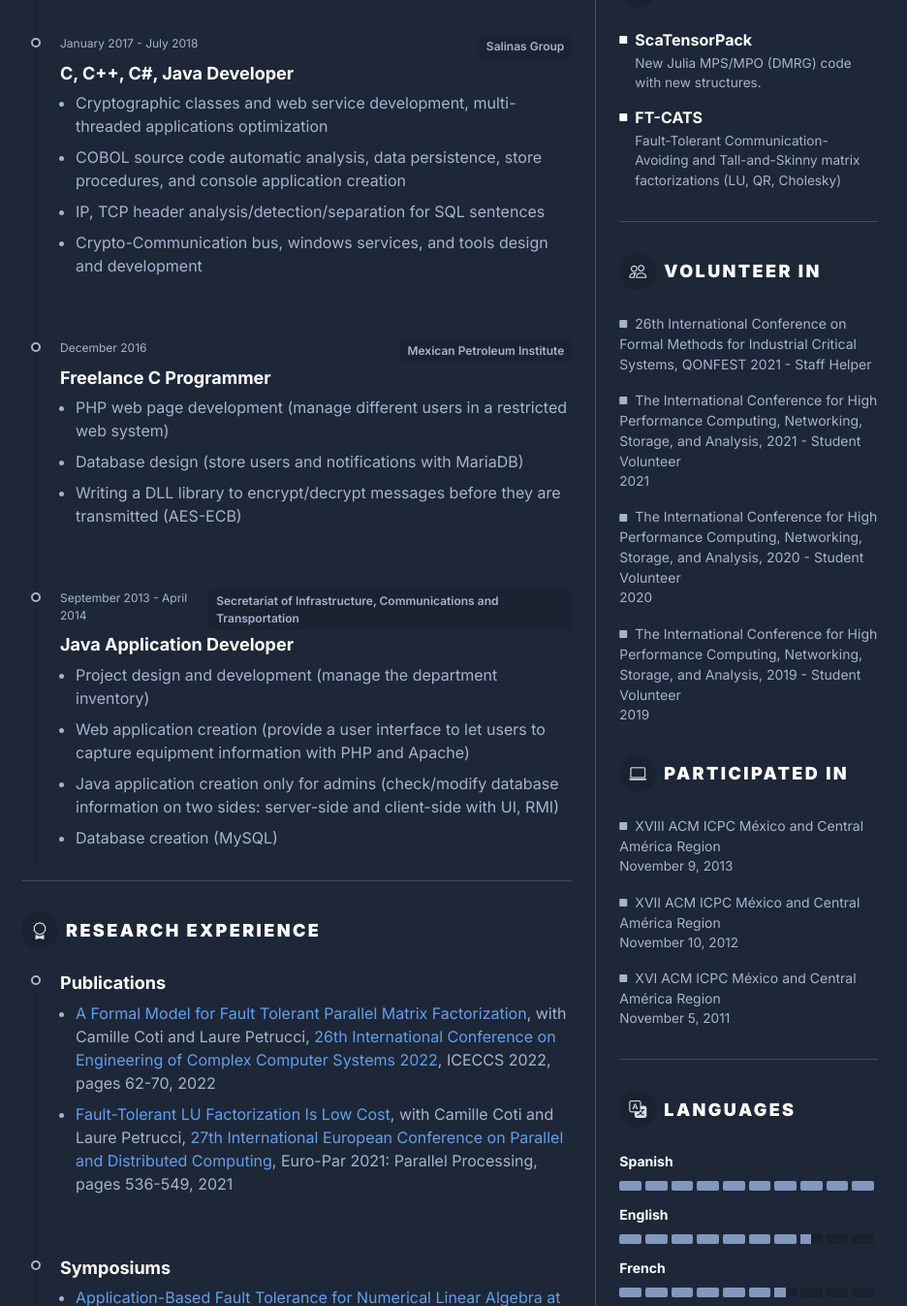
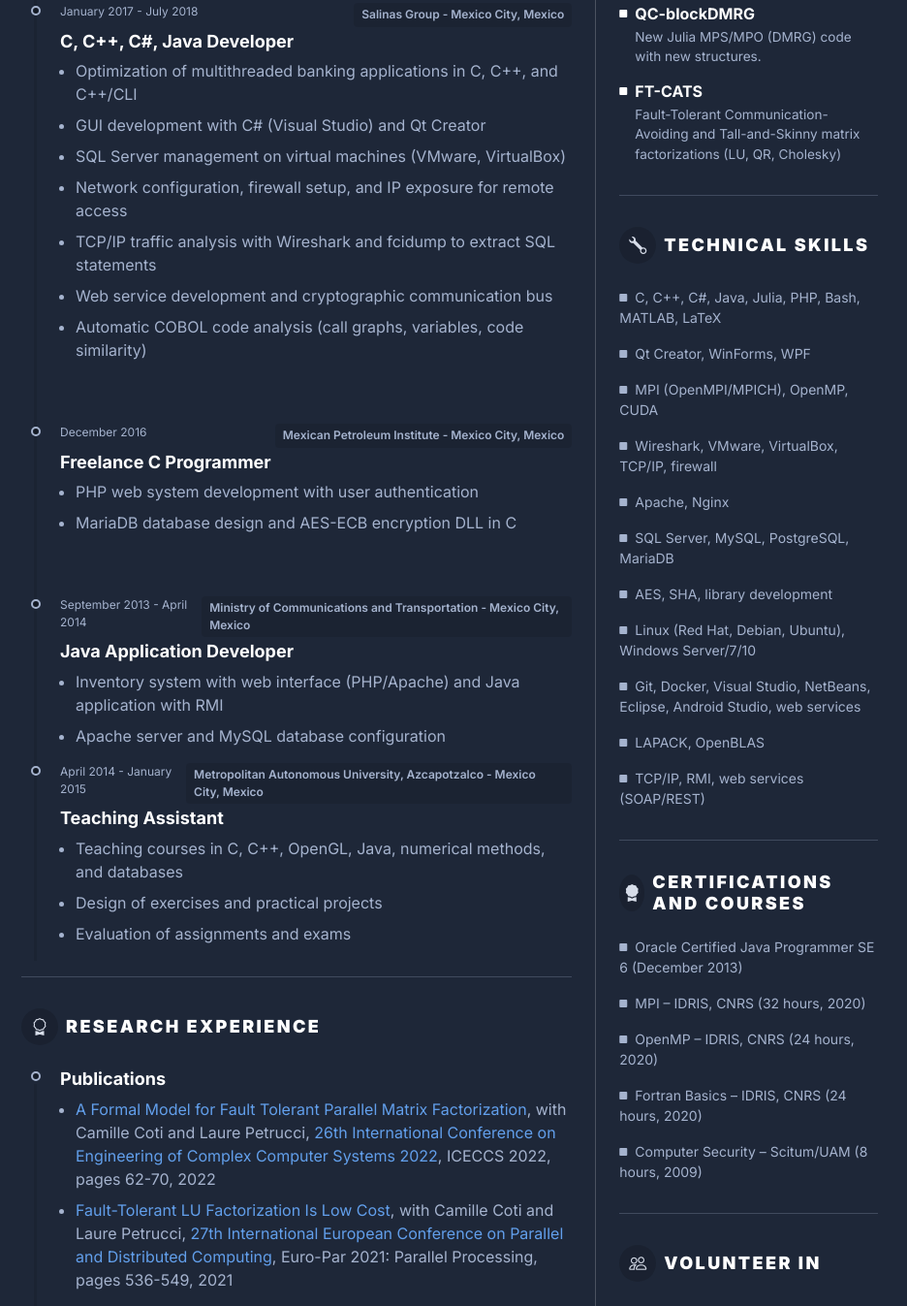
Before and after one commit to dtorres2111/dtorres2111.github.io, a plain HTML site: page index.html in a window 1280 px wide. Shown: the part 1309-2656 px from the top of the page at 97% size, without its empty margins (176-1112 px from the left). Drawn offline with nearby package versions, Linux system fonts and the light colour scheme.

Commit message:
Updating website

```diff
--- a/index.html
+++ b/index.html
@@ -38,7 +38,7 @@
 					<div class="resume-wrapper mx-auto rounded-2">
 						<div class="resume-header px-4 px-lg-5">
 							<div class="resume-profile-holder text-center">
-								<img class="resume-profile-pic rounded-circle" src="assets/images/Daniel.jpg" alt="image">
+								<img class="resume-profile-pic rounded-circle" src="assets/images/daniel.jpg" alt="image">
 								<h2 class="resume-name text-uppercase">Daniel Torres</h2>
 								<div class="resume-role-title text-uppercase">Research Engineer</div>
 								<div class="resume-contact mt-4">
@@ -46,10 +46,9 @@
 										<li class="list-inline-item me-md-3 me-lg-5"><i class="resume-contact-icon bi bi-telephone-inbound me-2"></i>(+33) 6-18-12-77-68</li>
 										<li class="list-inline-item me-md-3 me-lg-5">
 											<i class="resume-contact-icon bi bi-envelope me-2"></i>daniel.torres-gonzales@inria.fr <br>
-											<i class="resume-contact-icon bi bi-envelope me-2"></i>torres@lipn.univ-paris13.fr <br>
-											<i class="resume-contact-icon bi bi-envelope me-2"></i>dtorres@computacion.cs.cinvestav.mx <br>
+											<i class="resume-contact-icon bi bi-envelope me-2"></i>king_datg@hotmail.com <br>
 										</li>
-										<li class="list-inline-item me-lg-5"><i class="resume-contact-icon bi bi-globe me-2"></i>lipn.univ-paris13.fr/~torres/</li>
+										<li class="list-inline-item me-lg-5"><i class="resume-contact-icon bi bi-globe me-2"></i>dtorres2111.github.io/</li>
 									</ul>
 								</div><!--//resume-contact-->
 							</div><!--//profile-holder-->
@@ -75,18 +74,18 @@
 										    <article class="resume-timeline-item position-relative pb-5">
 											    <div class="resume-timeline-item-header mb-2">
 												    <div class="resume-position-meta d-flex justify-content-between mb-1">
-													    <div class="resume-position-time">January 2022 - December 2024</div>
-													    <div class="resume-company-name">Sorbonne Université</div>
+													    <div class="resume-position-time">January 2022 - February 2026</div>
+													    <div class="resume-company-name">Jacques-Louis Lions Laboratory, Sorbonne University - Paris, France</div>
 												    </div>
 											        <h3 class="resume-position-title mb-1">Research Engineer</h3>
 											    </div><!--//resume-timeline-item-header-->
 											    <div class="resume-timeline-item-desc">
 												    <ul class="resume-timeline-list">
-													  <li>Parallel and distributed C++/Julia tensor libraries development and optimization with OpenMPI</li>
-													  <li>Definition and implementation of MPS/MPO structures with their basic operations (construction, addition, multiplication, concatenation, etc.)</li>
-													  <li>Sequential compression of MPS/MPO for computing DMRG</li>
-													  <li>Parallelization of MPS/MPO basic operations (with Julia's Distributed module)</li>
-													  <li>Parallelization/Distribution of MPS/MPO with MPI (communicators, allocation of MPI processes by blocks, synchronizations, etc.)</li>
+													  <li>Development and optimization of parallel tensor libraries in C++/Julia with OpenMPI/MPICH for MPS/MPO structures and quantum chemistry simulations (DMRG)</li>
+													  <li>Optimization and parallelization of low-rank algorithms</li>
+													  <li>Implementation of randomization techniques and approximation algorithms</li>
+													  <li>Performance evaluation of algorithms on cluster (CLEPS) with SLURM task scheduler</li>
+													  <li>Work at INRIA Paris within the ALPINES team</li>
 												    </ul>
 											    </div><!--//resume-timeline-item-desc-->
 										    </article><!--//resume-timeline-item-->
@@ -95,16 +94,19 @@
 											    <div class="resume-timeline-item-header mb-2">
 												    <div class="resume-position-meta d-flex justify-content-between mb-1">
 													    <div class="resume-position-time">January 2017 - July 2018</div>
-													    <div class="resume-company-name">Salinas Group</div>
+													    <div class="resume-company-name">Salinas Group - Mexico City, Mexico</div>
 												    </div>
 											        <h3 class="resume-position-title mb-1">C, C++, C#, Java Developer</h3>
 											    </div><!--//resume-timeline-item-header-->
 											    <div class="resume-timeline-item-desc">
 												    <ul class="resume-timeline-list">
-													  <li>Cryptographic classes and web service development, multi-threaded applications optimization</li>
-													  <li>COBOL source code automatic analysis, data persistence, store procedures, and console application creation</li>
-													  <li>IP, TCP header analysis/detection/separation for SQL sentences</li>
-													  <li>Crypto-Communication bus, windows services, and tools design and development</li>
+													  <li>Optimization of multithreaded banking applications in C, C++, and C++/CLI</li>
+													  <li>GUI development with C# (Visual Studio) and Qt Creator</li>
+													  <li>SQL Server management on virtual machines (VMware, VirtualBox)</li>
+													  <li>Network configuration, firewall setup, and IP exposure for remote access</li>
+													  <li>TCP/IP traffic analysis with Wireshark and fcidump to extract SQL statements</li>
+													  <li>Web service development and cryptographic communication bus</li>
+													  <li>Automatic COBOL code analysis (call graphs, variables, code similarity)</li>
 												    </ul>
 											    </div><!--//resume-timeline-item-desc-->
 										    </article><!--//resume-timeline-item-->
@@ -113,15 +115,14 @@
 											    <div class="resume-timeline-item-header mb-2">
 												    <div class="resume-position-meta d-flex justify-content-between mb-1">
 													    <div class="resume-position-time">December 2016</div>
-													    <div class="resume-company-name">Mexican Petroleum Institute</div>
+													    <div class="resume-company-name">Mexican Petroleum Institute - Mexico City, Mexico</div>
 												    </div>
 											        <h3 class="resume-position-title mb-1">Freelance C Programmer</h3>
 											    </div><!--//resume-timeline-item-header-->
 											    <div class="resume-timeline-item-desc">
 												    <ul class="resume-timeline-list">
-													  <li>PHP web page development (manage different users in a restricted web system)</li>
-													  <li>Database design (store users and notifications with MariaDB)</li>
-													  <li>Writing a DLL library to encrypt/decrypt messages before they are transmitted (AES-ECB)</li>
+													  <li>PHP web system development with user authentication</li>
+													  <li>MariaDB database design and AES-ECB encryption DLL in C</li>
 												    </ul>
 											    </div><!--//resume-timeline-item-desc-->
 
@@ -130,16 +131,30 @@
 											    <div class="resume-timeline-item-header mb-2">
 												    <div class="resume-position-meta d-flex justify-content-between mb-1">
 													    <div class="resume-position-time">September 2013 - April 2014</div>
-													    <div class="resume-company-name">Secretariat of Infrastructure, Communications and Transportation</div>
+													    <div class="resume-company-name">Ministry of Communications and Transportation - Mexico City, Mexico</div>
 												    </div>
 											        <h3 class="resume-position-title mb-1">Java Application Developer</h3>
 											    </div><!--//resume-timeline-item-header-->
 											    <div class="resume-timeline-item-desc">
 												    <ul class="resume-timeline-list">
-													  <li>Project design and development (manage the department inventory)</li>
-													  <li>Web application creation (provide a user interface to let users to capture equipment information with PHP and Apache)</li>
-													  <li>Java application creation only for admins (check/modify database information on two sides: server-side and client-side with UI, RMI)</li>
-													  <li>Database creation (MySQL)</li>
+													  <li>Inventory system with web interface (PHP/Apache) and Java application with RMI</li>
+													  <li>Apache server and MySQL database configuration</li>
+												    </ul>
+											    </div><!--//resume-timeline-item-desc-->
+										    </article><!--//resume-timeline-item-->
+										    <article class="resume-timeline-item position-relative">
+											    <div class="resume-timeline-item-header mb-2">
+												    <div class="resume-position-meta d-flex justify-content-between mb-1">
+													    <div class="resume-position-time">April 2014 - January 2015</div>
+													    <div class="resume-company-name">Metropolitan Autonomous University, Azcapotzalco - Mexico City, Mexico</div>
+												    </div>
+											        <h3 class="resume-position-title mb-1">Teaching Assistant</h3>
+											    </div><!--//resume-timeline-item-header-->
+											    <div class="resume-timeline-item-desc">
+												    <ul class="resume-timeline-list">
+													  <li>Teaching courses in C, C++, OpenGL, Java, numerical methods, and databases</li>
+													  <li>Design of exercises and practical projects</li>
+													  <li>Evaluation of assignments and exams</li>
 												    </ul>
 											    </div><!--//resume-timeline-item-desc-->
 										    </article><!--//resume-timeline-item-->
@@ -283,12 +298,12 @@
 										<ul class="list-unstyled">
 										    <li class="mb-2">
 										        <div class="resume-degree font-weight-bold">PhD degree in Computer Science</div>
-										        <div class="resume-degree-org">Laboratoire d'Informatique de Paris Nord (<a href="https://lipn.univ-paris13.fr/" target=blank>LIPN</a>), Université Sorbonne Paris Nord (<a href="https://www.univ-paris13.fr/" target=blank>USPN</a>), Villetaneuse, France <br> Thesis: "<i>Application-Based Fault Tolerance for Numerical Linear Algebra at Large Scale</i>" (<a href="https://lipn.univ-paris13.fr/~torres/these-DanielTorres.pdf" target=blank>pdf</a>) <br> Directors: <a href="https://lipn.univ-paris13.fr/~petrucci/" target=blank>Laure Petrucci</a>, <a href="https://lipn.univ-paris13.fr/~coti/" target=blank>Camille Coti</a></div>
+										        <div class="resume-degree-org">Laboratoire d'Informatique de Paris Nord (<a href="https://lipn.univ-paris13.fr/" target=blank>LIPN</a>), Université Sorbonne Paris Nord (<a href="https://www.univ-paris13.fr/" target=blank>USPN</a>), Villetaneuse, France <br> Thesis: "<i>Application-Based Fault Tolerance for Numerical Linear Algebra at Large Scale</i>" (<a href="https://theses.hal.science/tel-03886336/" target=blank>pdf</a>) <br> Directors: <a href="https://lipn.univ-paris13.fr/~petrucci/" target=blank>Laure Petrucci</a>, <a href="https://lipn.univ-paris13.fr/~coti/" target=blank>Camille Coti</a></div>
 										        <div class="resume-degree-time">2018 - 2021</div>
 										    </li>
 										    <li class="mb-2">
 										        <div class="resume-degree font-weight-bold">MSc in Computer Science</div>
-										        <div class="resume-degree-org">Computer Department of the Center for Research and Advanced Studies of the National Polytechnic Institute (<a href="https://www.cinvestav.mx/" target=blank>CINVESTAV-IPN</a>), Mexico City <br> Thesis: "<i>Parallelization of the symmetric cipher algorithms AES-CTR and AES-OTR on a development kit NVIDIA Jetson TK1</i>" (<a href="https://www.cs.cinvestav.mx/TesisGraduados/2016/TesisDanielTorres.pdf" target=blank>pdf</a>), <br> Directors:<a href="https://computacion.cs.cinvestav.mx/%7Eameneses/" target=blank>Amilcar Meneses Viveros</a>, <a href="https://delta.cs.cinvestav.mx/~cuauhtemoc/" target=blank>Cuauhtémoc Mancillas López</a></div>
+										        <div class="resume-degree-org">Computer Department of the Center for Research and Advanced Studies of the National Polytechnic Institute (<a href="https://www.cinvestav.mx/" target=blank>CINVESTAV-IPN</a>), Mexico City <br> Thesis: "<i>Parallelization of the symmetric cipher algorithms AES-CTR and AES-OTR on a development kit NVIDIA Jetson TK1</i>" (<a href="https://wwwcs.cs.cinvestav.mx/TesisGraduados/2016/TesisDanielTorres.pdf" target=blank>pdf</a>), <br> Directors:<a href="https://computacion.cs.cinvestav.mx/%7Eameneses/" target=blank>Amilcar Meneses Viveros</a>, <a href="https://delta.cs.cinvestav.mx/~cuauhtemoc/" target=blank>Cuauhtémoc Mancillas López</a></div>
 										        <div class="resume-degree-time">2014 - 2016</div>
 										    </li>
 										    <li>
@@ -304,7 +319,7 @@
 									<section class="resume-projects-section resume-section">
 										<h3 class="resume-section-heading text-uppercase py-2 py-lg-3 py-3"><i class="resume-section-heading-icon bi bi-code-slash me-2"></i>Projects</h3>
 										<div class="item">
-											<h4 class="item-heading"><i class="item-icon bi bi-square-fill me-2"></i><a href="https://github.com/SCATensor/SCATensorPack.jl" target=blank>ScaTensorPack</a></h4>
+											<h4 class="item-heading"><i class="item-icon bi bi-square-fill me-2"></i><a href="https://github.com/SCATensor/SCATensorPack.jl" target=blank>QC-blockDMRG</a></h4>
 											<div class="item-desc">
 												New Julia MPS/MPO (DMRG) code with new structures.
 											</div>
@@ -320,21 +335,78 @@
 									<hr>
 
 									<section class="resume-projects-section resume-section">
+										<h3 class="resume-section-heading text-uppercase py-2 py-lg-3 py-3"><i class="resume-section-heading-icon bi bi-wrench me-2"></i>Technical Skills</h3>
+										<div class="item">
+											<i class="item-icon bi bi-square-fill me-2"></i>C, C++, C#, Java, Julia, PHP, Bash, MATLAB, LaTeX
+										</div><!--//item-->
+										<div class="item">
+											<i class="item-icon bi bi-square-fill me-2"></i>Qt Creator, WinForms, WPF
+										</div><!--//item-->
+										<div class="item">
+											<i class="item-icon bi bi-square-fill me-2"></i>MPI (OpenMPI/MPICH), OpenMP, CUDA
+										</div><!--//item-->
+										<div class="item">
+											<i class="item-icon bi bi-square-fill me-2"></i>Wireshark, VMware, VirtualBox, TCP/IP, firewall
+										</div><!--//item-->
+										<div class="item">
+											<i class="item-icon bi bi-square-fill me-2"></i>Apache, Nginx
+										</div><!--//item-->
+										<div class="item">
+											<i class="item-icon bi bi-square-fill me-2"></i>SQL Server, MySQL, PostgreSQL, MariaDB
+										</div><!--//item-->
+										<div class="item">
+											<i class="item-icon bi bi-square-fill me-2"></i>AES, SHA, library development
+										</div><!--//item-->
+										<div class="item">
+											<i class="item-icon bi bi-square-fill me-2"></i>Linux (Red Hat, Debian, Ubuntu), Windows Server/7/10
+										</div><!--//item-->
+										<div class="item">
+											<i class="item-icon bi bi-square-fill me-2"></i>Git, Docker, Visual Studio, NetBeans, Eclipse, Android Studio, web services
+										</div><!--//item-->
+										<div class="item">
+											<i class="item-icon bi bi-square-fill me-2"></i>LAPACK, OpenBLAS
+										</div><!--//item-->
+										<div class="item">
+											<i class="item-icon bi bi-square-fill me-2"></i>TCP/IP, RMI, web services (SOAP/REST)
+										</div><!--//item-->
+									</section><!--//resume-section-->
+
+									<hr>
+
+									<section class="resume-projects-section resume-section">
+										<h3 class="resume-section-heading text-uppercase py-2 py-lg-3 py-3"><i class="resume-section-heading-icon bi bi-award-fill me-2"></i>Certifications and Courses</h3>
+										<div class="item">
+											<i class="item-icon bi bi-square-fill me-2"></i>Oracle Certified Java Programmer SE 6 (December 2013)
+										</div><!--//item-->
+										<div class="item">
+											<i class="item-icon bi bi-square-fill me-2"></i>MPI – IDRIS, CNRS (32 hours, 2020)
+										</div><!--//item-->
+										<div class="item">
+											<i class="item-icon bi bi-square-fill me-2"></i>OpenMP – IDRIS, CNRS (24 hours, 2020)
+										</div><!--//item-->
+										<div class="item">
+											<i class="item-icon bi bi-square-fill me-2"></i>Fortran Basics – IDRIS, CNRS (24 hours, 2020)
+										</div><!--//item-->
+										<div class="item">
+											<i class="item-icon bi bi-square-fill me-2"></i>Computer Security – Scitum/UAM (8 hours, 2009)
+										</div><!--//item-->
+									</section><!--//resume-section-->
+
+									<hr>
+
+									<section class="resume-projects-section resume-section">
 										<h3 class="resume-section-heading text-uppercase py-2 py-lg-3 py-3"><i class="resume-section-heading-icon bi bi-people me-2"></i>Volunteer in</h3>
 										<div class="item">
 											<i class="item-icon bi bi-square-fill me-2"></i>26th International Conference on Formal Methods for Industrial Critical Systems, QONFEST 2021 - Staff Helper
 										</div><!--//item-->
 										<div class="item">
 											<i class="item-icon bi bi-square-fill me-2"></i>The International Conference for High Performance Computing, Networking, Storage, and Analysis, 2021 - Student Volunteer
-											<div class="resume-degree-time">2021</div>
 										</div><!--//item-->
 										<div class="item">
 											<i class="item-icon bi bi-square-fill me-2"></i>The International Conference for High Performance Computing, Networking, Storage, and Analysis, 2020 - Student Volunteer
-											<div class="resume-degree-time">2020</div>
 										</div><!--//item-->
 										<div class="item">
 											<i class="item-icon bi bi-square-fill me-2"></i>The International Conference for High Performance Computing, Networking, Storage, and Analysis, 2019 - Student Volunteer
-											<div class="resume-degree-time">2019</div>
 										</div><!--//item-->
 
 										<h3 class="resume-section-heading text-uppercase py-2 py-lg-3 py-3"><i class="resume-section-heading-icon bi bi-laptop me-2"></i>Participated in</h3>
@@ -413,8 +485,8 @@
 											  Laboratoire Jacques-Louis Lions, CNRS UMR 7598,<br>
 											  Sorbonne Université,<br>
 											  INRIA Centre de Recherche de Paris,<br>
-											  2 Rue Simone Iff,<br>
-											  75589 Paris Cedex 12, France<br>
+											  48 Rue Barrault,<br>
+											  75013 Paris, France<br>
 											</div>
 										</div><!--//resume-contact-->
 									</section><!--//resume-section-->
```
Also changed, not shown: assets/images/Daniel.jpg (deleted), assets/images/daniel.jpg (added).
